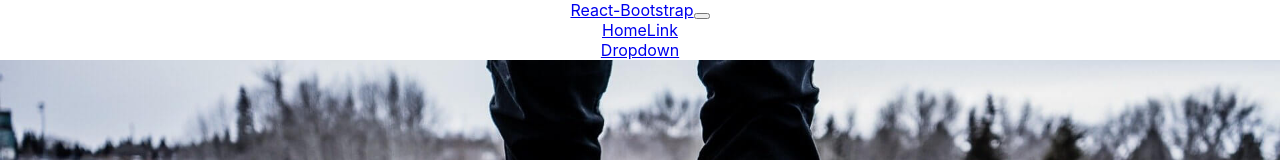
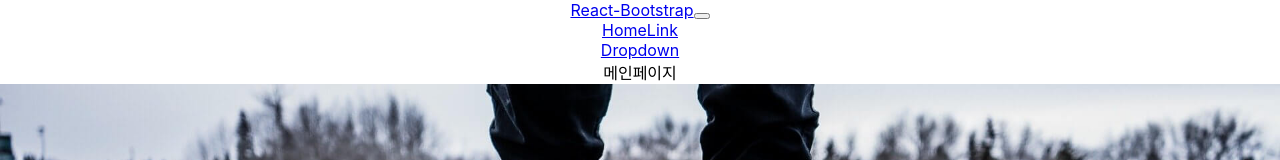
Before and after one commit to kaperrdenden/react-projects, a React (Create React App) app in the folder shop/: page / in a window 1280 px wide. Shown: the top 160 px of the page. Built offline with nearby package versions, Linux system fonts and the light colour scheme; the HTML template or start-up script is replaced by a standard one.

Commit message:
Route 컴포넌트 사용

```diff
--- a/shop/src/App.js
+++ b/shop/src/App.js
@@ -31,6 +31,13 @@ function App() {
     </Navbar.Collapse>
   </Container>
 </Navbar>
+
+<Route path="/"><div>
+  메인페이지</div></Route>
+<Route path="/detail">
+  <div>디테일페이지예요</div>
+</Route>
+
   <div className='jumbotron'>
     <h1>20%</h1>
     <p>
--- a/shop/src/index.js
+++ b/shop/src/index.js
@@ -8,10 +8,10 @@ import { BrowserRouter,HashRouter } from 'react-router-dom';
 
 ReactDOM.render(
   <React.StrictMode>
-    <HashRouter>
+    <BrowserRouter>
 
-    <App />
-    </HashRouter>
+      <App />
+    </BrowserRouter>
   </React.StrictMode>,
   document.getElementById('root')
 );
```
